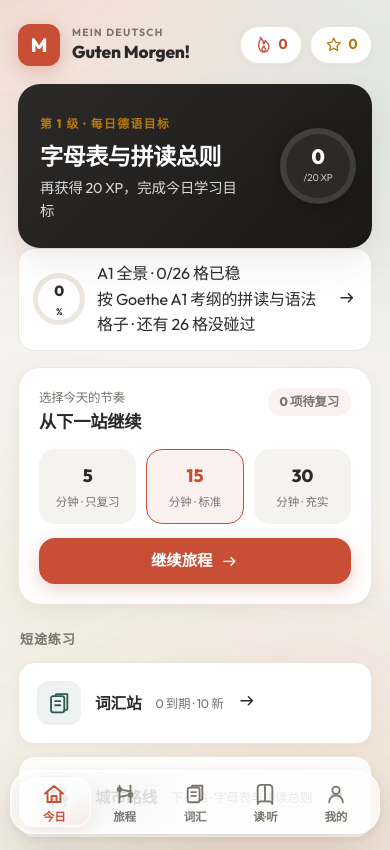
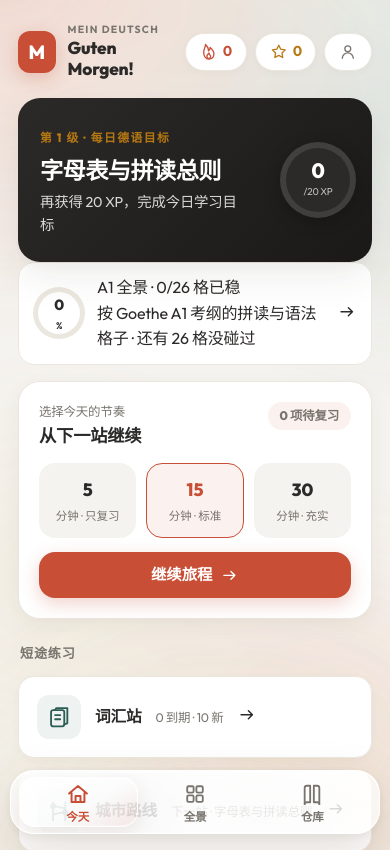
Before and after one commit to zhujiang777/mein-deutsch, a website: page index.html in a window 390 px wide. Shown: the top 850 px of the page. Drawn offline with Linux system fonts and the light colour scheme.

Commit message:
refactor(导航): 五个 tab 收成三个 —— 今天 / 全景 / 仓库
用户反馈：五页之间的关系混乱，新用户不知道该点哪个。
根因不是命名，是这五个 tab 不在同一层级：旅程/词汇/读听是三种内容类型，
而"今日"是它们的混合视图——四个入口里有一个包含另外三个的一部分，
用户没法形成心理模型。而且这个分类是按我们的内容分类排的，不是按用户意图排的。

- 今天：唯一的学习入口，系统替你决定
- 全景：我学到哪、还差什么（从深层视图升为主 tab，改静态 import）
- 仓库：旅程 + 词汇 + 读听 合成一栏，想自己翻才进来
- 我的：收进今天页右上角状态区，设置不是学习目的地，改为懒加载深层视图

合并的重点不是少两个 tab，是把"做选择"移出主路径。

实现上刻意保留 #/path #/vocab #/readlisten 三条真实根路由，仓库切栏就是普通导航：
根视图缓存、滚动恢复、返回键全都自然正确，现存的 ‹旅程 / ‹读·听 返回链一个没改。
全部深层路由的 tab 归到 library，否则进课程时底部高亮会跳回"今天"。

新增测试：路由的 tab、tabIndexes、tabbar 的 data-tab 三者必须一一对上。
深层路由的 tab 写错不会报错，只会静默高亮错误的栏——这类 bug 必须由测试兜住。

npm test 126 → 127 全绿。

Co-Authored-By: Claude Opus 5 <noreply@anthropic.com>

```diff
--- a/css/style.css
+++ b/css/style.css
@@ -305,7 +305,7 @@ button:focus-visible, a:focus-visible, input:focus-visible, select:focus-visible
   content: "";
   position: absolute;
   top: 6px; bottom: max(6px, env(safe-area-inset-bottom, 0px)); left: 8px;
-  width: calc((100% - 16px) / 5);
+  width: calc((100% - 16px) / 3);
   border: 1px solid rgba(255,255,255,.74);
   border-radius: 16px;
   background: linear-gradient(150deg, rgba(255,255,255,.68), rgba(255,255,255,.25) 58%, rgba(200,79,54,.1));
@@ -315,10 +315,9 @@ button:focus-visible, a:focus-visible, input:focus-visible, select:focus-visible
   will-change: transform;
   pointer-events: none;
 }
+/* 三栏导航：今天 / 全景 / 仓库 */
 #tabbar[data-active="1"]::before { transform: translate3d(100%,0,0); }
 #tabbar[data-active="2"]::before { transform: translate3d(200%,0,0); }
-#tabbar[data-active="3"]::before { transform: translate3d(300%,0,0); }
-#tabbar[data-active="4"]::before { transform: translate3d(400%,0,0); }
 #tabbar::after {
   content: "";
   position: absolute;
@@ -1556,3 +1555,17 @@ textarea.io-area { min-height: 110px; resize: vertical; margin-top: 10px; }
   .pano-grid { grid-template-columns: 1fr 1fr; }
   .pano-cell-sub { display: none; }
 }
+
+/* 仓库分区条：课程 / 词汇 / 读·听。复用 track-seg 的玻璃滑块，链接形态而非按钮。 */
+.library-seg { margin-bottom: 4px; }
+.library-seg .track-tab { text-decoration: none; }
+.library-pane { display: block; }
+
+/* 主页右上角的"我的"入口：设置和统计不是学习目的地，不该占一个主 tab */
+.status-chip.status-me {
+  text-decoration: none;
+  color: var(--text-2);
+  min-width: 34px;
+  justify-content: center;
+}
+.status-chip.status-me:active { color: var(--accent); }
--- a/index.html
+++ b/index.html
@@ -16,18 +16,16 @@
   <link rel="preconnect" href="https://fonts.googleapis.com">
   <link rel="preconnect" href="https://fonts.gstatic.com" crossorigin>
   <link href="https://fonts.googleapis.com/css2?family=Lora:ital,wght@0,500;0,600;0,700;1,400;1,600&family=Noto+Sans+SC:wght@400;500;600;700&family=Outfit:wght@400;500;600;700;800&display=swap" rel="stylesheet">
-  <link rel="stylesheet" href="css/style.css?v=16">
+  <link rel="stylesheet" href="css/style.css?v=17">
 </head>
 <body>
   <a class="skip-link" href="#app">跳到主要内容</a>
   <main id="app" aria-live="polite"></main>
   <nav id="tabbar" aria-label="主导航" data-active="0">
-    <a href="#/" data-tab="today"><span class="tab-icon"><svg viewBox="0 0 24 24"><path d="M3 11.5 12 4l9 7.5M5.5 10.5V20h13v-9.5M9.5 20v-6h5v6"/></svg></span><span>今日</span></a>
-    <a href="#/path" data-tab="path"><span class="tab-icon"><svg viewBox="0 0 24 24"><path d="M6 3v18M18 3v18M6 7c4 0 8 2 12 2M6 15c4 0 8-2 12-2"/><circle cx="6" cy="7" r="2"/><circle cx="18" cy="13" r="2"/></svg></span><span>旅程</span></a>
-    <a href="#/vocab" data-tab="vocab"><span class="tab-icon"><svg viewBox="0 0 24 24"><rect x="4" y="5" width="13" height="16" rx="2"/><path d="m8 5 1-2h11v15l-3 1M8 10h5M8 14h5"/></svg></span><span>词汇</span></a>
-    <a href="#/readlisten" data-tab="readlisten"><span class="tab-icon"><svg viewBox="0 0 24 24"><path d="M4 5.5A3.5 3.5 0 0 1 7.5 2H12v18H7.5A3.5 3.5 0 0 0 4 23ZM20 5.5A3.5 3.5 0 0 0 16.5 2H12v18h4.5A3.5 3.5 0 0 1 20 23Z"/></svg></span><span>读·听</span></a>
-    <a href="#/me" data-tab="me"><span class="tab-icon"><svg viewBox="0 0 24 24"><circle cx="12" cy="8" r="4"/><path d="M4.5 21a7.5 7.5 0 0 1 15 0"/></svg></span><span>我的</span></a>
+    <a href="#/" data-tab="today"><span class="tab-icon"><svg viewBox="0 0 24 24"><path d="M3 11.5 12 4l9 7.5M5.5 10.5V20h13v-9.5M9.5 20v-6h5v6"/></svg></span><span>今天</span></a>
+    <a href="#/panorama" data-tab="panorama"><span class="tab-icon"><svg viewBox="0 0 24 24"><rect x="3.5" y="3.5" width="7" height="7" rx="1.5"/><rect x="13.5" y="3.5" width="7" height="7" rx="1.5"/><rect x="3.5" y="13.5" width="7" height="7" rx="1.5"/><rect x="13.5" y="13.5" width="7" height="7" rx="1.5"/></svg></span><span>全景</span></a>
+    <a href="#/path" data-tab="library"><span class="tab-icon"><svg viewBox="0 0 24 24"><path d="M4 5.5A2.5 2.5 0 0 1 6.5 3H10v18H6.5A2.5 2.5 0 0 0 4 23.5ZM20 5.5A2.5 2.5 0 0 0 17.5 3H14v18h3.5A2.5 2.5 0 0 1 20 23.5Z"/></svg></span><span>仓库</span></a>
   </nav>
-  <script type="module" src="js/app.js?v=18"></script>
+  <script type="module" src="js/app.js?v=19"></script>
 </body>
 </html>
--- a/js/app.js
+++ b/js/app.js
@@ -1,9 +1,7 @@
 // 应用入口 v4：五个主页面常驻缓存，深层页面按需加载
-import { renderToday, runDictationSet } from './views/today.js?v=12';
-import { renderPath } from './views/path.js?v=12';
-import { renderVocab } from './views/vocab.js?v=11';
-import { renderReadListen } from './views/readlisten.js?v=11';
-import { renderMe } from './views/me.js?v=9';
+import { renderToday, runDictationSet } from './views/today.js?v=13';
+import { renderLibrary } from './views/library.js?v=1';
+import { renderPanorama } from './views/panorama.js?v=2';
 import { getSettings, migrate } from './storage.js';
 import { initSync } from './sync.js';
 import { stopSpeak } from './speech.js';
@@ -19,9 +17,11 @@ applyTheme();
 
 const app = document.getElementById('app');
 const tabbar = document.getElementById('tabbar');
-const tabIndexes = { today: 0, path: 1, vocab: 2, readlisten: 3, me: 4 };
+// 三栏导航：今天（系统替你决定）/ 全景（我还差什么）/ 仓库（自己翻）。
+// "我的"不是学习目的地，收进今天页右上角的状态区。
+const tabIndexes = { today: 0, panorama: 1, library: 2 };
 const glossOptions = { sentenceSelector: '.rt-sent,.wc-sentence,.phrase-row,.ex-prompt,.step-p,p' };
-const rootPaths = new Set(['/', '/path', '/vocab', '/readlisten', '/me']);
+const rootPaths = new Set(['/', '/panorama', '/path', '/vocab', '/readlisten']);
 const rootViews = new Map();
 const rootScroll = new Map();
 let transientView = null;
@@ -51,24 +51,26 @@ app.addEventListener('click', event => {
 
 const routes = [
   { pattern: /^\/?$/, tab: 'today', root: true, render: (h) => renderToday(h) },
-  { pattern: /^\/path$/, tab: 'path', root: true, render: (h) => renderPath(h) },
-  { pattern: /^\/vocab$/, tab: 'vocab', root: true, render: (h) => renderVocab(h) },
-  { pattern: /^\/readlisten$/, tab: 'readlisten', root: true, render: (h) => renderReadListen(h) },
-  { pattern: /^\/me$/, tab: 'me', root: true, render: (h) => renderMe(h) },
-  { pattern: /^\/lesson\/(.+)$/, tab: 'path', load: () => import('./views/lesson.js?v=10'), render: (m, h, hit) => m.renderLessonRoute(h, hit[1]) },
-  { pattern: /^\/vocab\/word\/(.+)$/, tab: 'vocab', load: () => import('./views/vocab.js?v=11'), render: (m, h, hit) => m.renderVocab(h, `word-${hit[1]}`) },
-  { pattern: /^\/vocab\/(.+)$/, tab: 'vocab', load: () => import('./views/vocab.js?v=11'), render: (m, h, hit) => m.renderVocab(h, hit[1]) },
-  { pattern: /^\/reading\/(.+)$/, tab: 'readlisten', load: () => import('./views/reading.js?v=11'), render: (m, h, hit) => m.renderReading(h, hit[1]) },
-  { pattern: /^\/listening\/(.+)$/, tab: 'readlisten', load: () => import('./views/listening.js?v=2'), render: (m, h, hit) => m.renderListening(h, hit[1]) },
-  { pattern: /^\/dictation$/, tab: 'readlisten', render: async (_m, h) => {
+  { pattern: /^\/panorama$/, tab: 'panorama', root: true, render: (h) => renderPanorama(h) },
+  // 仓库三栏各自是一条真实路由，现存的 ‹旅程 / ‹读·听 返回链一个都不用改。
+  { pattern: /^\/(path|vocab|readlisten)$/, tab: 'library', root: true, render: (h, hit) => renderLibrary(h, hit[1]) },
+  { pattern: /^\/lesson\/(.+)$/, tab: 'library', load: () => import('./views/lesson.js?v=10'), render: (m, h, hit) => m.renderLessonRoute(h, hit[1]) },
+  { pattern: /^\/vocab\/word\/(.+)$/, tab: 'library', load: () => import('./views/vocab.js?v=11'), render: (m, h, hit) => m.renderVocab(h, `word-${hit[1]}`) },
+  { pattern: /^\/vocab\/(.+)$/, tab: 'library', load: () => import('./views/vocab.js?v=11'), render: (m, h, hit) => m.renderVocab(h, hit[1]) },
+  { pattern: /^\/reading\/(.+)$/, tab: 'library', load: () => import('./views/reading.js?v=11'), render: (m, h, hit) => m.renderReading(h, hit[1]) },
+  { pattern: /^\/listening\/(.+)$/, tab: 'library', load: () => import('./views/listening.js?v=2'), render: (m, h, hit) => m.renderListening(h, hit[1]) },
+  { pattern: /^\/dictation$/, tab: 'library', render: async (_m, h) => {
       h.appendChild(el(`<a class="back-link" href="#/readlisten">‹ 读·听</a>`));
       await runDictationSet(h, 5, () => { location.hash = '#/readlisten'; });
     } },
-  { pattern: /^\/panorama$/, tab: 'path', load: () => import('./views/panorama.js?v=1'), render: (m, h) => m.renderPanorama(h) },
-  { pattern: /^\/settings$/, tab: 'me', load: () => import('./views/settings.js?v=9'), render: (m, h) => m.renderSettings(h) },
+  { pattern: /^\/me$/, tab: 'today', load: () => import('./views/me.js?v=10'), render: (m, h) => {
+      h.appendChild(el(`<a class="back-link" href="#/">‹ 今日</a>`));
+      return m.renderMe(h);
+    } },
+  { pattern: /^\/settings$/, tab: 'today', load: () => import('./views/settings.js?v=9'), render: (m, h) => m.renderSettings(h) },
   // 旧版模块（内容迁移期间保留）
-  { pattern: /^\/pron(?:\/(.+))?$/, tab: 'path', load: () => import('./views/pronunciation.js?v=9'), render: (m, h, hit) => m.renderPron(h, hit[1]) },
-  { pattern: /^\/grammar(?:\/(.+))?$/, tab: 'path', load: () => import('./views/grammar.js?v=10'), render: (m, h, hit) => m.renderGrammar(h, hit[1]) },
+  { pattern: /^\/pron(?:\/(.+))?$/, tab: 'library', load: () => import('./views/pronunciation.js?v=9'), render: (m, h, hit) => m.renderPron(h, hit[1]) },
+  { pattern: /^\/grammar(?:\/(.+))?$/, tab: 'library', load: () => import('./views/grammar.js?v=10'), render: (m, h, hit) => m.renderGrammar(h, hit[1]) },
 ];
 
 let activePath = '';
@@ -111,7 +113,7 @@ function routeMotion(view, direction) {
   });
 }
 
-function showRootView(path, selected, direction = 0) {
+function showRootView(path, selected, hit, direction = 0) {
   transientView?.remove();
   transientView = null;
   hideRootViews();
@@ -121,7 +123,7 @@ function showRootView(path, selected, direction = 0) {
     view = el(`<section class="route-view" data-route-view="${path}"></section>`);
     view.hidden = true;
     app.appendChild(view);
-    selected.render(view);
+    selected.render(view, hit);
     rootViews.set(path, view);
   }
   view.hidden = false;
@@ -184,7 +186,7 @@ async function route() {
     if (selected.root) {
       // 深层学习会改变进度；回到主导航时刷新一次，普通五栏切换始终复用 DOM。
       if (activePath && !rootPaths.has(activePath)) clearRootViews();
-      showRootView(path, selected, direction);
+      showRootView(path, selected, hit, direction);
     } else {
       await showDeepView(selected, hit, run);
     }
--- a/js/views/panorama.js
+++ b/js/views/panorama.js
@@ -61,7 +61,6 @@ export function renderPanorama(host) {
   const untouched = all.filter(entry => entry.strength === 0).length;
   const overall = Math.round(all.reduce((acc, entry) => acc + entry.strength, 0) / all.length);
 
-  host.appendChild(el(`<a class="back-link" href="#/path">‹ 旅程</a>`));
   host.appendChild(el(`<header class="page-head">
     <span class="eyebrow">ÜBERBLICK · A1 全景</span>
     <h1 class="page-title">离完整的 A1 还有多远</h1>
--- a/js/views/today.js
+++ b/js/views/today.js
@@ -58,6 +58,7 @@ export function renderToday(host) {
     <div class="status-cluster">
       <span class="status-chip flame">${icon('flame')}<b>${streak}</b></span>
       <span class="status-chip">${icon('star')}<b>${reward.totalXp}</b></span>
+      <a class="status-chip status-me" href="#/me" aria-label="我的：统计与设置">${icon('user')}</a>
     </div>
   </header>`);
   host.appendChild(top);
```
Also changed, not shown: js/views/library.js (added, +36 -0 lines), tests/ui-coverage.test.mjs (+27 -2 lines).
